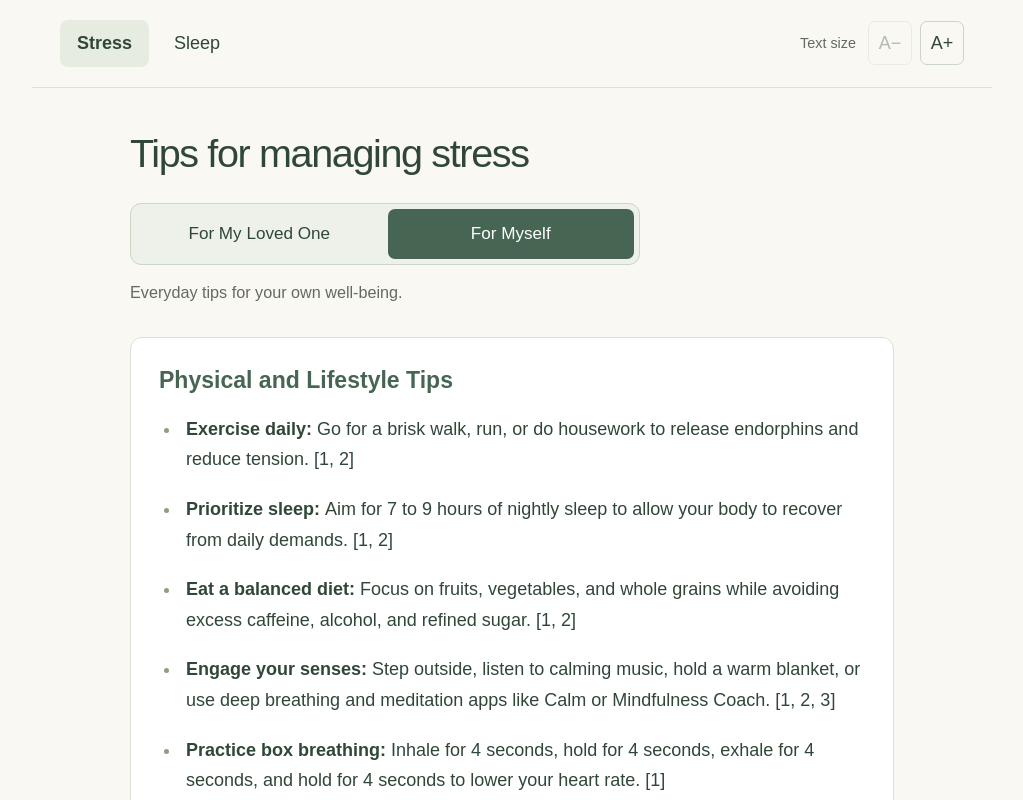
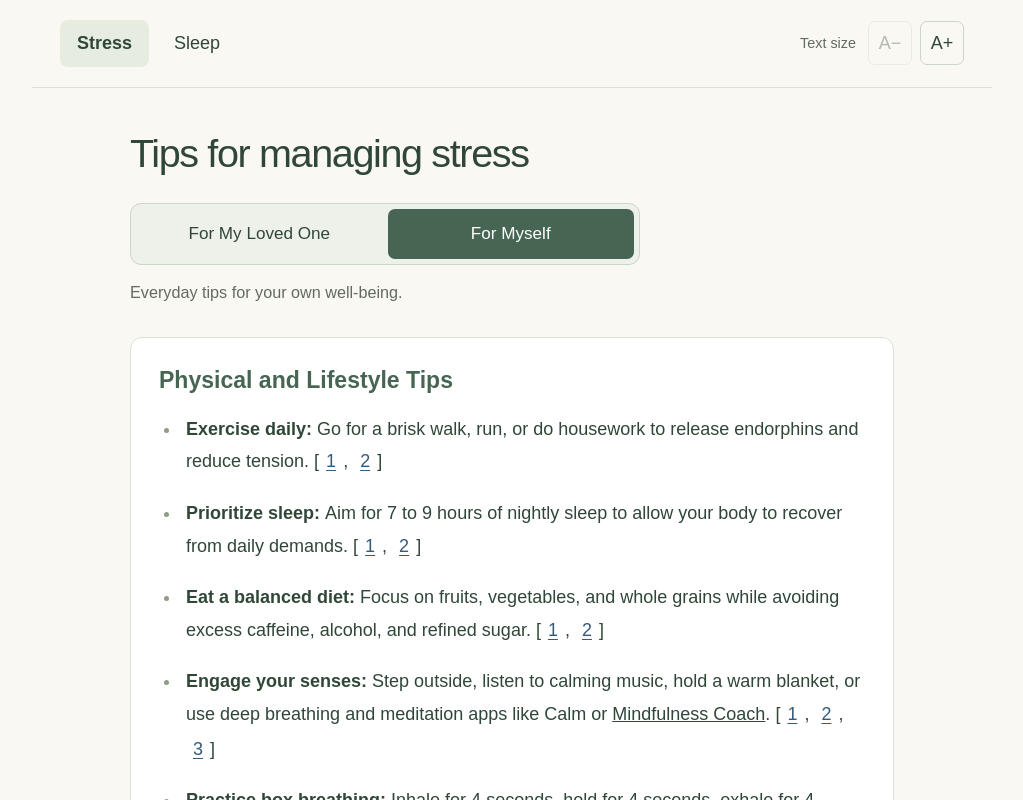
Before and after one commit to dianzi34/FAQ-website, a React (Vite) app: page / in a window 1280 px wide. Shown: the top 800 px of the page, without its empty margins (128-1151 px from the left). Built offline with nearby package versions, Linux system fonts and the light colour scheme.

Commit message:
Add all supplied stress citations and per-tip reference validation

```diff
--- a/src/App.jsx
+++ b/src/App.jsx
@@ -3,7 +3,9 @@ import selfTips from './data/self-tips.json';
 import lovedOneTips from './data/loved-one-tips.json';
 function TipText({tip}){
  if(!tip.references?.length)return tip.text;
- return <>{tip.text.replace(/\s*\[[\d,\s]+\]\s*$/, '')} <span className="references">[{tip.references.map((ref,i)=><React.Fragment key={ref.number}>{i>0?', ':''}<a href={ref.url} target="_blank" rel="noopener noreferrer" aria-label={`${tip.label}, source ${ref.number} (${new URL(ref.url).hostname}), opens in a new tab`}>{ref.number}</a></React.Fragment>)}]</span></>;
+ const text=tip.text.replace(/\s*\[[\d,\s]+\]\s*$/, '');
+ const parts=tip.inlineLink?text.split(tip.inlineLink.text):null;
+ return <>{parts?<>{parts[0]}<a className="inline-source" href={tip.inlineLink.url} target="_blank" rel="noopener noreferrer">{tip.inlineLink.text}</a>{parts[1]}</>:text} <span className="references">[{tip.references.map((ref,i)=><React.Fragment key={ref.number}>{i>0?', ':''}<a href={ref.url} target="_blank" rel="noopener noreferrer" aria-label={`${tip.label||'When to Seek Help'}, source ${ref.number} (${new URL(ref.url).hostname}), opens in a new tab`}>{ref.number}</a></React.Fragment>)}]</span></>;
 }
 function readRoute(){
  const params=new URLSearchParams(location.hash.slice(1));
--- a/src/data/self-tips.json
+++ b/src/data/self-tips.json
@@ -5,23 +5,77 @@
       "tips": [
         {
           "label": "Exercise daily",
-          "text": "Go for a brisk walk, run, or do housework to release endorphins and reduce tension. [1, 2]"
+          "text": "Go for a brisk walk, run, or do housework to release endorphins and reduce tension. [1, 2]",
+          "references": [
+            {
+              "number": 1,
+              "url": "https://www.kappakappagamma.org/stay-connected/mental-health-well-being/stress-management-tips/"
+            },
+            {
+              "number": 2,
+              "url": "https://www.mayoclinic.org/healthy-lifestyle/stress-management/in-depth/stress-relievers/art-20047257"
+            }
+          ]
         },
         {
           "label": "Prioritize sleep",
-          "text": "Aim for 7 to 9 hours of nightly sleep to allow your body to recover from daily demands. [1, 2]"
+          "text": "Aim for 7 to 9 hours of nightly sleep to allow your body to recover from daily demands. [1, 2]",
+          "references": [
+            {
+              "number": 1,
+              "url": "https://www.youtube.com/shorts/v5xlA2_oIR4"
+            },
+            {
+              "number": 2,
+              "url": "https://www.mayoclinic.org/healthy-lifestyle/stress-management/in-depth/stress-relievers/art-20047257"
+            }
+          ]
         },
         {
           "label": "Eat a balanced diet",
-          "text": "Focus on fruits, vegetables, and whole grains while avoiding excess caffeine, alcohol, and refined sugar. [1, 2]"
+          "text": "Focus on fruits, vegetables, and whole grains while avoiding excess caffeine, alcohol, and refined sugar. [1, 2]",
+          "references": [
+            {
+              "number": 1,
+              "url": "https://odphp.health.gov/myhealthfinder/health-conditions/heart-health/manage-stress"
+            },
+            {
+              "number": 2,
+              "url": "https://www.mayoclinic.org/healthy-lifestyle/stress-management/in-depth/stress-relievers/art-20047257"
+            }
+          ]
         },
         {
           "label": "Engage your senses",
-          "text": "Step outside, listen to calming music, hold a warm blanket, or use deep breathing and meditation apps like Calm or Mindfulness Coach. [1, 2, 3]"
+          "text": "Step outside, listen to calming music, hold a warm blanket, or use deep breathing and meditation apps like Calm or Mindfulness Coach. [1, 2, 3]",
+          "references": [
+            {
+              "number": 1,
+              "url": "https://www.cdc.gov/mental-health/living-with/index.html"
+            },
+            {
+              "number": 2,
+              "url": "https://www.kappakappagamma.org/stay-connected/mental-health-well-being/stress-management-tips/"
+            },
+            {
+              "number": 3,
+              "url": "https://med.stanford.edu/news/insights/2025/12/stress-management-coping-skills-and-tools.html"
+            }
+          ],
+          "inlineLink": {
+            "text": "Mindfulness Coach",
+            "url": "https://www.cdc.gov/mental-health/living-with/index.html"
+          }
         },
         {
           "label": "Practice box breathing",
-          "text": "Inhale for 4 seconds, hold for 4 seconds, exhale for 4 seconds, and hold for 4 seconds to lower your heart rate. [1]"
+          "text": "Inhale for 4 seconds, hold for 4 seconds, exhale for 4 seconds, and hold for 4 seconds to lower your heart rate. [1]",
+          "references": [
+            {
+              "number": 1,
+              "url": "https://www.youtube.com/watch?v=1WIHlVZcrzs&vl=en&t=101"
+            }
+          ]
         }
       ]
     },
@@ -46,7 +100,41 @@
         },
         {
           "label": "Limit media intake",
-          "text": "Cut back on checking the news or scrolling social media when it triggers anxiety. [1, 2, 3, 4, 5, 6, 7, 8]"
+          "text": "Cut back on checking the news or scrolling social media when it triggers anxiety. [1, 2, 3, 4, 5, 6, 7, 8]",
+          "references": [
+            {
+              "number": 1,
+              "url": "https://www.nhs.uk/mental-health/self-help/guides-tools-and-activities/tips-to-reduce-stress/"
+            },
+            {
+              "number": 2,
+              "url": "https://www.apa.org/topics/stress/tips"
+            },
+            {
+              "number": 3,
+              "url": "https://mentalhealth.cornell.edu/self-care/stress-management-strategies"
+            },
+            {
+              "number": 4,
+              "url": "https://www.youtube.com/watch?v=ThajzXvCntQ&t=78"
+            },
+            {
+              "number": 5,
+              "url": "https://www.youtube.com/shorts/3TPfi3t7HcE"
+            },
+            {
+              "number": 6,
+              "url": "https://www.kappakappagamma.org/stay-connected/mental-health-well-being/stress-management-tips/"
+            },
+            {
+              "number": 7,
+              "url": "https://www.mayoclinic.org/healthy-lifestyle/stress-management/in-depth/stress-relievers/art-20047257"
+            },
+            {
+              "number": 8,
+              "url": "https://odphp.health.gov/myhealthfinder/health-conditions/heart-health/manage-stress"
+            }
+          ]
         }
       ]
     },
@@ -54,7 +142,21 @@
       "title": "When to Seek Help",
       "tips": [
         {
-          "text": "If stress feels overwhelming, persists for a long time, or interferes with your daily responsibilities, consult a primary care physician, a counselor, or a mental health provider for guidance. [1, 2, 3]"
+          "text": "If stress feels overwhelming, persists for a long time, or interferes with your daily responsibilities, consult a primary care physician, a counselor, or a mental health provider for guidance. [1, 2, 3]",
+          "references": [
+            {
+              "number": 1,
+              "url": "https://www.apa.org/topics/stress/tips"
+            },
+            {
+              "number": 2,
+              "url": "https://www.youtube.com/watch?v=ucSn7dZcxiQ&t=11"
+            },
+            {
+              "number": 3,
+              "url": "https://www.mayoclinic.org/healthy-lifestyle/stress-management/in-depth/stress-relievers/art-20047257"
+            }
+          ]
         }
       ]
     }
```
Also changed, not shown: content/TIPS.md (+2 -0 lines), 2 other files (tests, documents, lock files or other folders).
